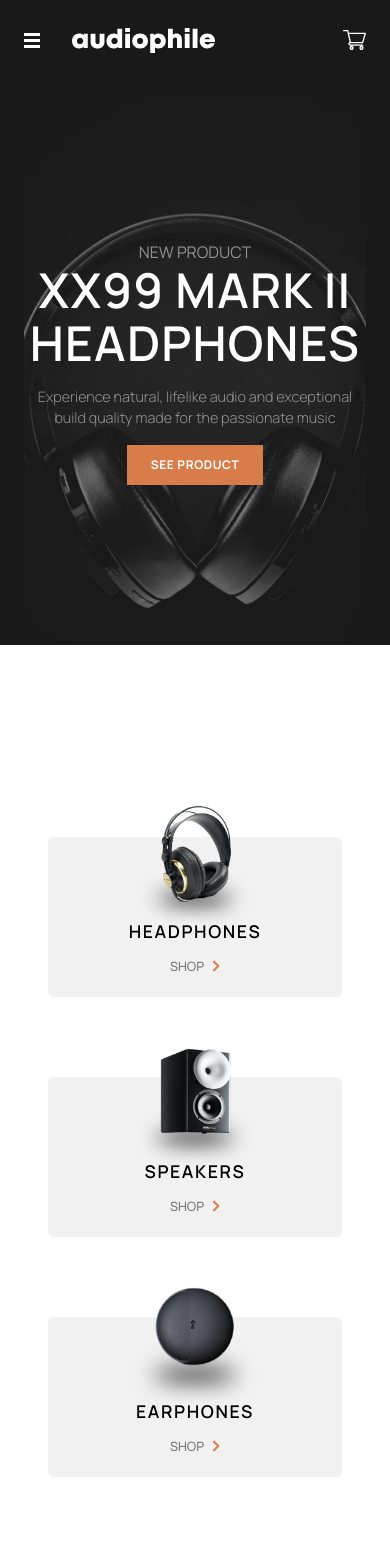
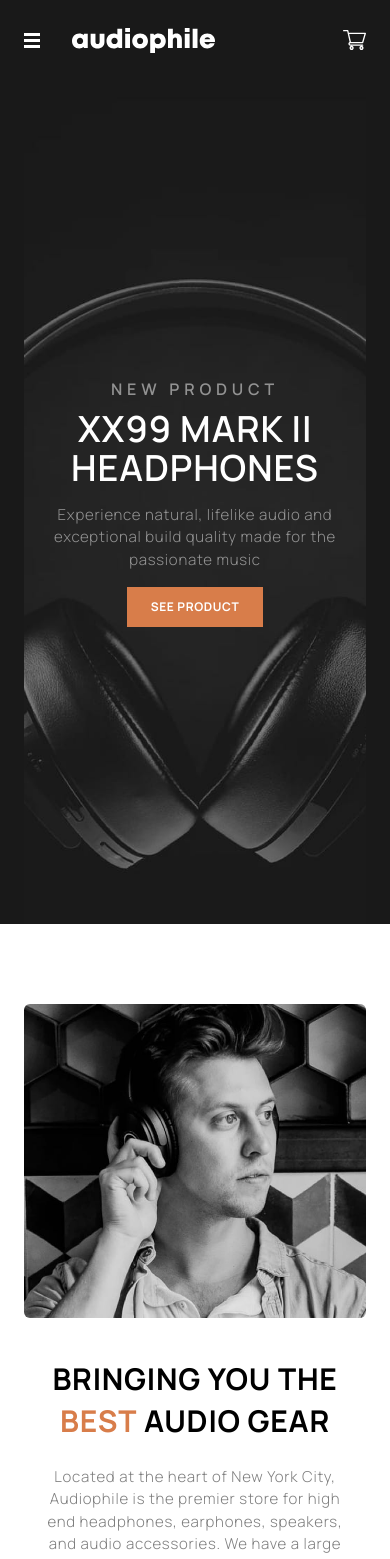
Before and after one commit to elghanbibadr/autophileEcommerce, a React (Vite) app: page / in a window 390 px wide. Shown: the top 1559 px of the page. Built offline with nearby package versions, Linux system fonts and the light colour scheme.

Commit message:
fix some responsivness on the hero componenet

```diff
--- a/src/componenet/UI/ProductsIntroGridContainer.jsx
+++ b/src/componenet/UI/ProductsIntroGridContainer.jsx
@@ -1,12 +1,8 @@
-import React from 'react'
 import headphoneImg from "../../../public/images/shared/desktop/image-headphones.png"
 import speakerImg from "../../../public/images/shared/desktop/image-speakers.png"
 import earhphoneImg from "../../../public/images/shared/desktop/image-earphones.png"
 import ProductIntroCard from './ProductIntroCard'
-
-
-const ProductsIntroGridContainer = (props) => {
-    const data=[
+const productData=[
   {
   id:1,
   name:"headphones",
@@ -23,9 +19,13 @@ const ProductsIntroGridContainer = (props) => {
   img:earhphoneImg
 },
 ]
+
+const ProductsIntroGridContainer = (props) => {
+
+
   return (
-    <ul className={`${props.className}    bg-white p-6 mt-6  flex flex-col md:flex-row   gap-x-4 lg:gap-x-10' `} >
-    {data.map(({id,name,img})=>{
+    <ul className={`${props.className}  bg-white p-6 mt-6  flex flex-col md:flex-row   gap-x-4 lg:gap-x-10' `} >
+    {productData.map(({id,name,img})=>{
      return <ProductIntroCard key={id} name={name} img={img} />
     })}
     </ul>
--- a/src/index.css
+++ b/src/index.css
@@ -26,7 +26,7 @@ input[type=number]::-webkit-outer-spin-button {
 
 @layer components {
     h1 {
-      @apply text-white font-semibold text-5xl leading-[1.1] tracking-wide  md:text-5xl lg:text-6xl  ;
+      @apply text-white font-semibold text-4xl leading-[1.1] tracking-wide  md:text-5xl lg:text-6xl  ;
     }
     h2 {
       @apply text-white font-semibold text-3xl leading-[1.1] tracking-wide  md:text-4xl lg:text-5xl  ;
@@ -40,7 +40,7 @@ input[type=number]::-webkit-outer-spin-button {
     }
 
     p{
-      @apply text-white font-light text-[0.9rem] opacity-50 lg:text-[1rem]
+      @apply text-white font-light tracking-wider text-[0.94rem] opacity-50 lg:text-[1rem]
     }
 
     .flex-row-between{
@@ -66,12 +66,6 @@ input[type=number]::-webkit-outer-spin-button {
     cursor: pointer;
   }
 
-
-   .hero{
-   background-size: cover;
-   background-position: center;
-
-  }
 
 
 li{
--- a/src/pages/ProductDetail/ProductDetail.jsx
+++ b/src/pages/ProductDetail/ProductDetail.jsx
@@ -59,7 +59,7 @@ function ProductDetails() {
                 </div>
                 <Gallery currentVisibleProduct={currentVisibleProduct} windowWidth={windowWidth} />
                 <OtherProducts currentVisibleProduct={currentVisibleProduct} slug={slug} windowWidth={windowWidth} />
-                <ProductsIntroGridContainer className='flex mt-[8rem] ' />
+                <ProductsIntroGridContainer className='flex mt-[2rem] ' />
             </Container>
     );
 }
--- a/src/pages/home/Hero.jsx
+++ b/src/pages/home/Hero.jsx
@@ -3,9 +3,9 @@ import Btn from "../../componenet/UI/Btn"
 import { Link } from 'react-router-dom'
 const Hero = () => {
   return (
-    <div  className=' lg:text-left hero py-40 flex flex-col text-center justify-center  bg-hero-mobile bg-center  bg-no-repeat sm:bg-hero-tablet lg:bg-hero-desktop  '  >
-              <div className='  lg:w-1/2'>
-                  <h5 className='text-white opacity-50'>NEW PRODUCT</h5>
+    <div  className=' lg:text-left   py-20   flex flex-col text-center justify-center  bg-hero-mobile  bg-bottom bg-cover xs:bg-center xs:bg-cover xs:h-screen lg:h-fit lg:py-40  xs2:bg-center  bg-no-repeat sm:bg-hero-tablet lg:bg-hero-desktop  '  >
+              <div className=' lg:w-1/2'>
+                  <h5 className='text-white font-semibold tracking-[0.3rem] mb-2 opacity-50'>NEW PRODUCT</h5>
                   <h1>XX99 MARK II HEADPHONES</h1>
                   <p className=' my-4 lg:w-2/3'>
                   Experience natural, lifelike audio and exceptional build quality made for the passionate music
--- a/src/pages/home/Home.jsx
+++ b/src/pages/home/Home.jsx
@@ -14,7 +14,7 @@ export const Home = () => {
          </header>
          <Container>
             <main >
-               <Main />
+               {/* <Main /> */}
             </main>
          </Container>
       </>
--- a/src/pages/home/Main.jsx
+++ b/src/pages/home/Main.jsx
@@ -5,7 +5,7 @@ import { Article } from './Article'
 const Main = () => {
   return (
     <>
-      <ProductsIntroGridContainer className='flex mt-[8rem]' />
+      <ProductsIntroGridContainer className='flex mt-[2rem]' />
       <Cta />
       <Article />
     </>
--- a/tailwind.config.cjs
+++ b/tailwind.config.cjs
@@ -29,7 +29,7 @@ module.exports = {
       "zx7Speaker-desktop":"url('../../../public/images/home/desktop/image-speaker-zx7.jpg')"
     },
     screens: {
-       "xs":"360px",
+       "xs":"380px",
        "xs2":"550px",
       'sm': '640px',
       'md': '768px', // Add your custom media query rule here
```
Lines whose indentation alone changed are shown as unchanged.
